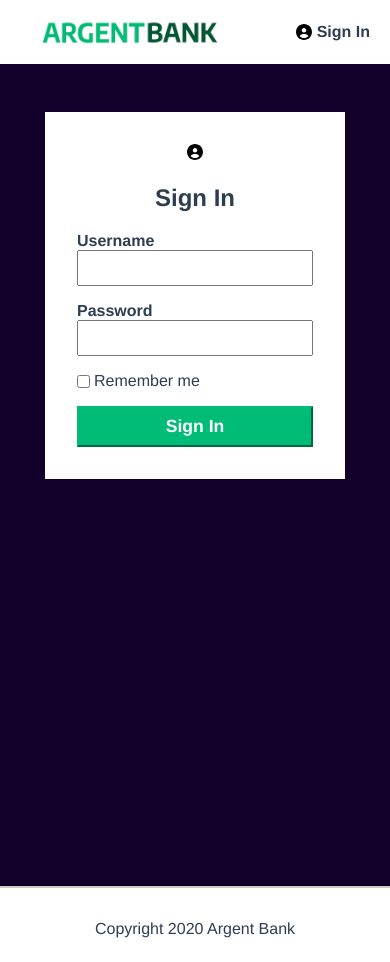
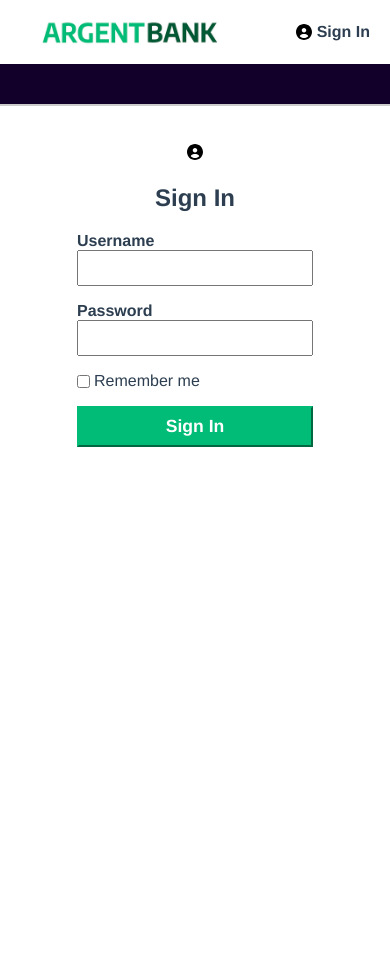
Before and after one commit to jimmylelievre/JimmyLelievre_13_11052022, a React (Create React App) app: page /sign-in in a window 390 px wide. After the commit the page ends 844 px from the top, so only its background shows below. Built offline with nearby package versions, Linux system fonts and the light colour scheme.

Commit message:
responsive design account

```diff
--- a/src/components/Auth.js
+++ b/src/components/Auth.js
@@ -1,6 +1,12 @@
 import { useSelector } from "react-redux";
 
+/**
+ * Check if user logged
+ * @returns
+ */
+
 function useLogged() {
+  // Get state 'authentification' from auth.js
   const logged = useSelector((state) => state.auth.isAuthentified);
   console.log(logged);
   return logged;
--- a/src/styles/components/_signInContent.scss
+++ b/src/styles/components/_signInContent.scss
@@ -63,3 +63,9 @@
   padding: 5px;
   font-size: 1.2rem;
 }
+@media (max-width: 720px) {
+  .background-content {
+    height: 100%;
+    padding-bottom: 40px;
+  }
+}
```
